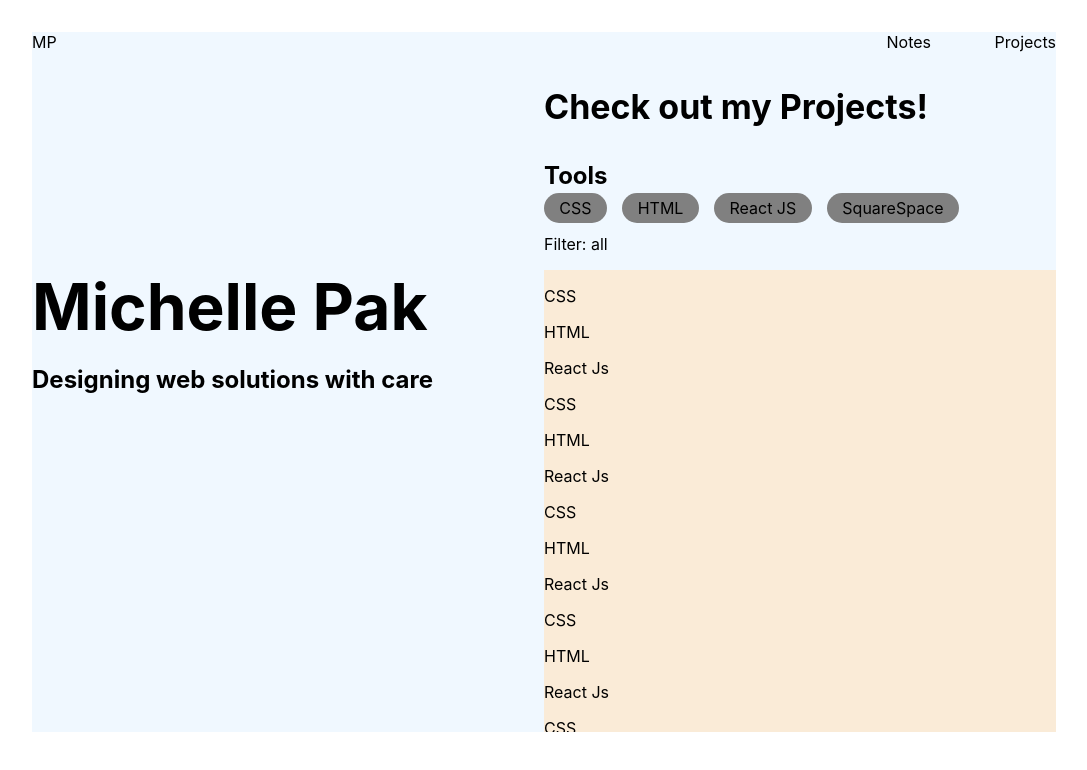
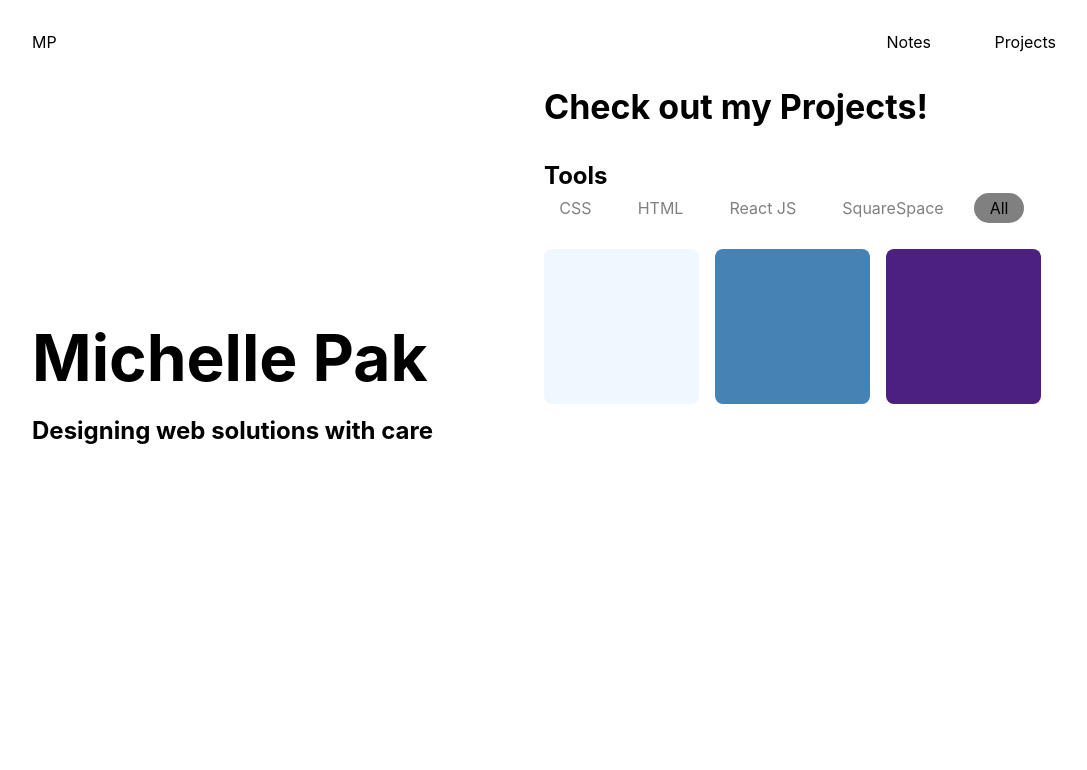
Before and after one commit to MPak9/web_profile, a React (Create React App) app: page /#/ in a window 1280 px wide. Shown: the top 770 px of the page, without its empty margins (96-1183 px from the left). Built offline with nearby package versions, Linux system fonts and the light colour scheme.

Commit message:
Added JSON data to supply the filter list

```diff
--- a/src/App.css
+++ b/src/App.css
@@ -4,10 +4,11 @@
 }
 
 .app-container {
-  background-color: var(--col-background);
+  //background-color: var(--col-background);
   margin-left: 10%;
   margin-right: 10%;
   margin-top: 2.5%;
+  height: 90vh;
 }
 
 /*
@@ -32,24 +33,65 @@ h4 {
 }
 
 /*
+----------------------Cursor Interactions
+*/
+
+.clickable:hover {
+  cursor: pointer;
+}
+
+/*
+-----------------------List Item -------------------------------------------------------------------
+*/
+
+.list-item-grid {
+  display: flex;
+  flex-direction: column;
+  text-align: center;
+}
+
+.list-item-grid div {
+  aspect-ratio: 1 / 1;
+  border-radius: 0.5em;
+}
+
+/*
 ----------------------Filter List ---------------------------------------------------------------
 */
+
+.tag-filter-bar {
+  margin-bottom: 3%;
+}
+
 .tag-filter-bar span {
   margin-right: 3%;
   padding: 1% 3% 1% 3%;
   border-radius: 20px;
+}
+
+.tag-filter-bar span:hover {
+  cursor: pointer;
+}
+
+.active-tag {
   background-color: var(--col-accent);
+}
+.unactive-tag {
+  background-color: white;
+  color: gray;
 }
 
 .scrollable-container {
-  background-color: antiquewhite;
+  display: grid;
+  grid-template-columns: repeat(3, 1fr);
+  gap: 1em;
+  padding: 3% 3% 0% 0%;
 }
 
 @media (min-width: 600px) {
   /* portrait tablets, portrait iPad, e-readers (Nook/Kindle), landscape 800x480 phones (Android) */
   .scrollable-container {
     overflow-y: auto;
-    background-color: antiquewhite;
     padding-bottom: 20%;
     height: 50vh;
   }
@@ -67,7 +109,6 @@ h4 {
   display: flex;
   flex-direction: column;
   justify-content: center;
-  padding-bottom: 10%;
   padding-top: 20%;
 }
 
@@ -83,7 +124,6 @@ h4 {
     overflow: hidden;
   }
   .left-double-container {
-    padding-bottom: 10%;
     padding-top: 0%;
   }
 }
--- a/src/Components/Home/FilterList.js
+++ b/src/Components/Home/FilterList.js
@@ -1,32 +1,26 @@
 import React, { useState } from 'react'
+import ListItem from './ListItem';
 
 /*
 React Component Filter Tag system for the list of projects and notes on the homepage
 */
-const FilterList = ({id, listArray}) => {
+const FilterList = ({id, listArray, tags, hideTitle}) => {
 
-  const [filter, setFilter] = useState('all');
-
-  const tags = ['CSS', 'HTML', 'React JS', 'SquareSpace' ];
-
-  const handleTag = (tag) => {
-
-
-  }
+  const [filter, setFilter] = useState('All');
 
   return (
     <div>
         <h4>{id == 'Notes' ? 'Topics' : id == 'Projects' ? 'Tools' : 'Tools' }</h4>
         <div className='tag-filter-bar'>
-            {tags.map((tag)=><span onClick={()=>{setFilter(tag)}}>{tag}</span>)}
+            {tags.map((tag)=><span className={tag == filter ? 'active-tag' : 'unactive-tag'} onClick={()=>{setFilter(tag)}}>{tag}</span>)}
         </div>
 
-        <p>Filter: {filter}</p>
         <div className='scrollable-container'>
             {listArray.filter((item) => {
-                if(filter == 'all') return true;
+                if(filter == 'All') return true;
 
                 let matches = false;
+
                 item.tag.forEach((element)=> {
                     if(element == filter) {
                         console.log("FILTER: " + filter);
@@ -34,9 +28,10 @@ const FilterList = ({id, listArray}) => {
                         return matches = true;
                     }
                 })
+
                 return matches;
 
-            }).map((item) => <p>{item.name}</p>)}
+            }).map((item) =><ListItem item={item} hideTitle={hideTitle}/>)}
         </div>
     </div>
   )
--- a/src/Components/Home/HomeList.js
+++ b/src/Components/Home/HomeList.js
@@ -2,40 +2,24 @@ import React, { useState } from 'react'
 import DoubleLayout from './DoubleLayout'
 import { useParams } from 'react-router-dom'
 import FilterList from './FilterList';
-
+import { projects, project_tags } from '../../JSON/Projects';
 //Rendered on the right side of the Double Layout
 //It renders a list of featured projects
 const HomeList = () => {
   let {id} = useParams();
-
-  const projects = [
-    {name:'CSS', tag:['CSS', 'HTML']},
-    {name:'HTML', tag:['HTML', 'CSS']},
-    {name:'React Js', tag:['React JS', 'CSS']},
-    {name:'CSS', tag:['CSS', 'HTML']},
-    {name:'HTML', tag:['HTML', 'CSS']},
-    {name:'React Js', tag:['React JS', 'CSS']},
-    {name:'CSS', tag:['CSS', 'HTML']},
-    {name:'HTML', tag:['HTML', 'CSS']},
-    {name:'React Js', tag:['React JS', 'CSS']},
-    {name:'CSS', tag:['CSS', 'HTML']},
-    {name:'HTML', tag:['HTML', 'CSS']},
-    {name:'React Js', tag:['React JS', 'CSS']},
-    {name:'CSS', tag:['CSS', 'HTML']},
-    {name:'HTML', tag:['HTML', 'CSS']},
-    {name:'React Js', tag:['React JS', 'CSS']},
-    {name:'CSS', tag:['CSS', 'HTML']},
-    {name:'HTML', tag:['HTML', 'CSS']},
-    {name:'React Js', tag:['React JS', 'CSS']},
-    {name:'SquareSpace', tag:['SquareSpace']}
-  ]
 
 
   return (
     <DoubleLayout>
         <h3>{id == 'Notes' ? 'Notes' : id == 'Projects' ? 'Check out my Projects!' : 'Check out my Projects!' }</h3>
 
-        <FilterList id={id} listArray={projects} />
+        {id == 'Notes'
+          ?
+         <FilterList   id={id} listArray={projects} tags={project_tags}/>
+         : id == 'Projects'
+         ?
+         <FilterList   id={id} listArray={projects} tags={project_tags} hideTitle={true} />
+         : <FilterList   id={id} listArray={projects} tags={project_tags} hideTitle={true} /> }
     </DoubleLayout>
   )
 }
--- /dev/null
+++ b/src/Components/Home/ListItem.js
@@ -0,0 +1,21 @@
+import React from 'react'
+
+const ListItem = ({item, hideTitle}) => {
+  return (
+    <div className='list-item-grid'>
+        <div style={{backgroundColor:item.color}}>
+
+        </div>
+        {
+            hideTitle ? '' : <p>{item.name}</p>
+        }
+
+    </div>
+  )
+}
+
+export default ListItem
+
+ListItem.defaultProps = {
+    hideTitle: false,
+}
--- a/src/Components/Layout.js
+++ b/src/Components/Layout.js
@@ -12,8 +12,8 @@ const Layout = () => {
         <header>
             <div>MP</div>
             <nav>
-                <span onClick={()=>{navigate('/Home/Projects')}} >Projects</span>
-                <span onClick={()=>{navigate('/Home/Notes')}}>Notes</span>
+                <span className='clickable' onClick={()=>{navigate('/Home/Projects')}} >Projects</span>
+                <span className='clickable' onClick={()=>{navigate('/Home/Notes')}}>Notes</span>
             </nav>
         </header>
         <Outlet />
--- /dev/null
+++ b/src/JSON/Projects.js
@@ -0,0 +1,31 @@
+import React from "react";
+
+const CSS = 'CSS';
+const HTML = 'HTML';
+const React_JS = 'React JS';
+const SquareSpace = 'SquareSpace';
+const All = 'All';
+
+export const project_tags = [CSS, HTML, React_JS, SquareSpace, All]
+
+export const projects = [
+
+    {
+        name: 'Personal Profile',
+        tag: [CSS, HTML, React_JS],
+        img:'',
+        color:'aliceBlue'
+    },
+    {
+        name: 'Toasty',
+        tag: [CSS, HTML, React_JS],
+        img:'',
+        color:'#4682B4'
+    },
+    {
+        name: 'GUSDA',
+        tag: [SquareSpace],
+        img:'',
+        color:'#4B207F'
+    }
+]
```
